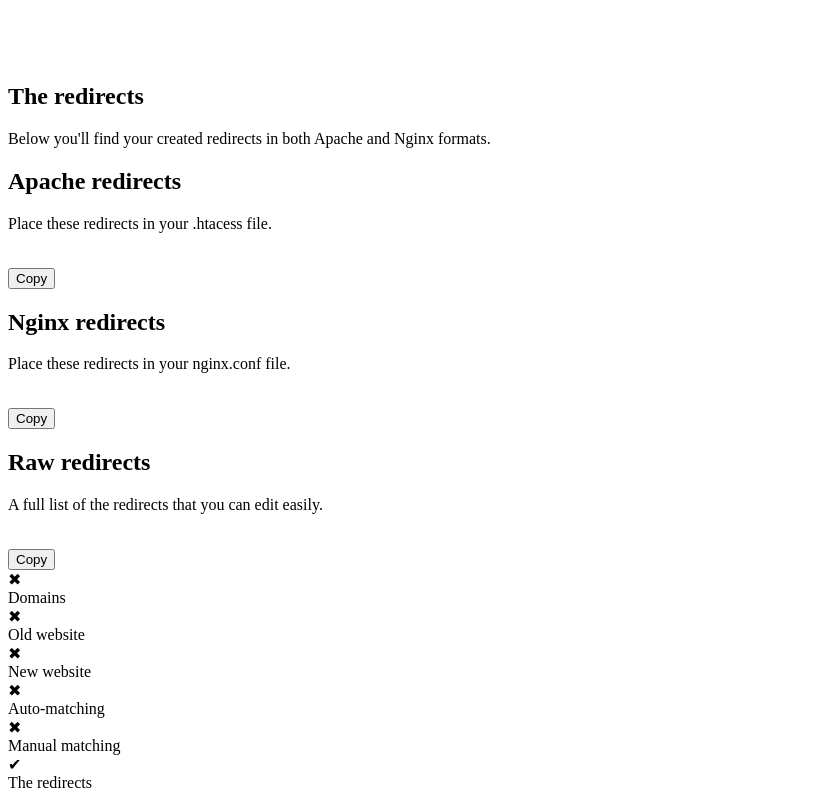
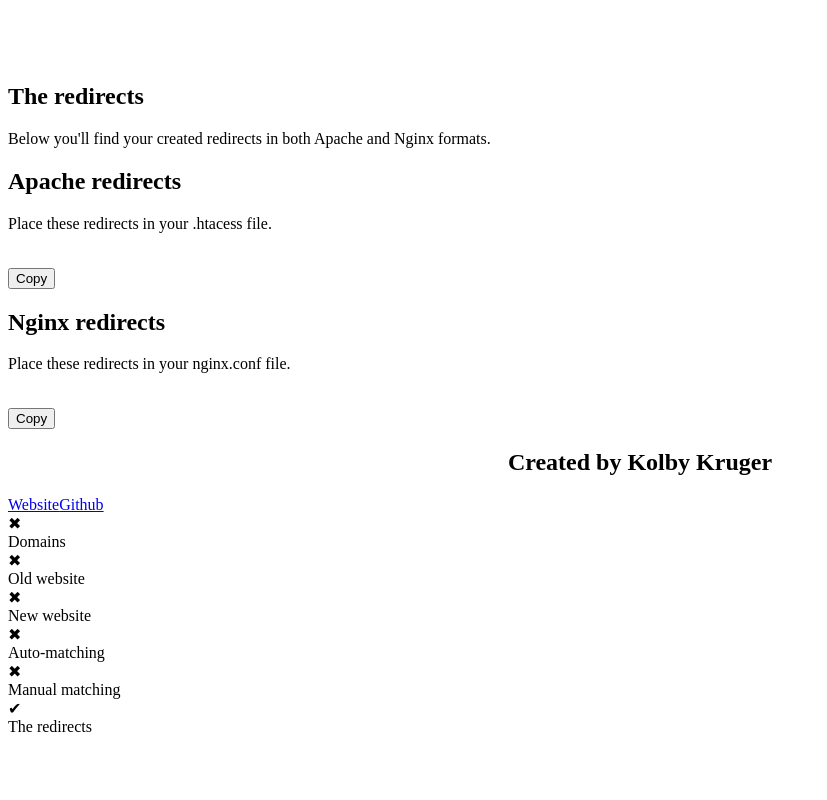
Before and after one commit to kolbykruger/redirector, a Vue app: page /stage-5 in a window 1280 px wide. Shown: the part 1213-2013 px from the top of the page, without its empty margins (0-827 px from the left). Built offline with nearby package versions, Linux system fonts and the light colour scheme; the HTML template or start-up script is replaced by a standard one.

Commit message:
removed raw redirects (they were dumb)

```diff
--- a/src/views/StageFive.vue
+++ b/src/views/StageFive.vue
@@ -28,21 +28,23 @@
                 <button class="button" type="button" name="button" @click="copyRedirects">Copy</button>
             </div>
         </div>
+    </section>
+
+    <section class="stage-navigation buttons">
         <div class="container">
-            <h2>Raw redirects</h2>
-            <p>A full list of the redirects that you can edit easily.</p>
-            <pre><code v-for="(link, index) in redirects" :key="index">{{ createRawRedirect(link) }}</code></pre>
-            <br>
-            <div class="textarea-copy">
-                <textarea name="name" rows="8" cols="80" v-model="rawFinalForm"></textarea>
-            </div>
+            <h2 style="text-align: center;">Created by Kolby Kruger</h2>
             <div class="buttons buttons-center">
-                <button class="button" type="button" name="button" @click="copyRedirects">Copy</button>
+                <a class="button" href="https://kolby.dev/" target="_blank" rel="nofollow">Website</a>
+                <a class="button" href="https://github.com/kolbykruger" target="_blank" rel="nofollow">Github</a>
             </div>
         </div>
     </section>
 
     <StageIndicator></StageIndicator>
+
+    <br>
+    <br>
+    <br>
 
   </div>
 </template>
@@ -112,30 +114,12 @@ export default {
             this.nginxFinalForm = output;
             return output;
         },
-        createRawRedirect(link) {
-            let output = '';
-            let newUrl = new URL(this.$store.state.newUrl);
-
-            if (link.fromRedirect.length > 1) {
-                link.fromRedirect.forEach((item) => {
-                    output += this.formatRedirect('raw', item.pathname.substring(1), link.toRedirect.pathname, newUrl);
-                });
-            } else {
-                output += this.formatRedirect('raw', link.fromRedirect[0].pathname.substring(1), link.toRedirect.pathname, newUrl)
-            }
-
-            this.rawFinalForm = output;
-            return output;
-        },
         formatRedirect(format, oldURL, newURL, url) {
             if (format == 'nginx') {
                 return `rewrite ^${oldURL}$ ${url.protocol}//${url.hostname}${newURL} permanent \n`;
             }
             if (format == 'apache') {
                 return `RewriteRule ^${oldURL}$ ${url.protocol}//${url.hostname}${newURL} [R=301,L] \n`
-            }
-            if (format == 'raw') {
-                return `[START] ${oldURL} [MIDDLE] ${url.protocol}//${url.hostname}${newURL} [END] \n`;
             }
         },
         copyRedirects(e) {
```
